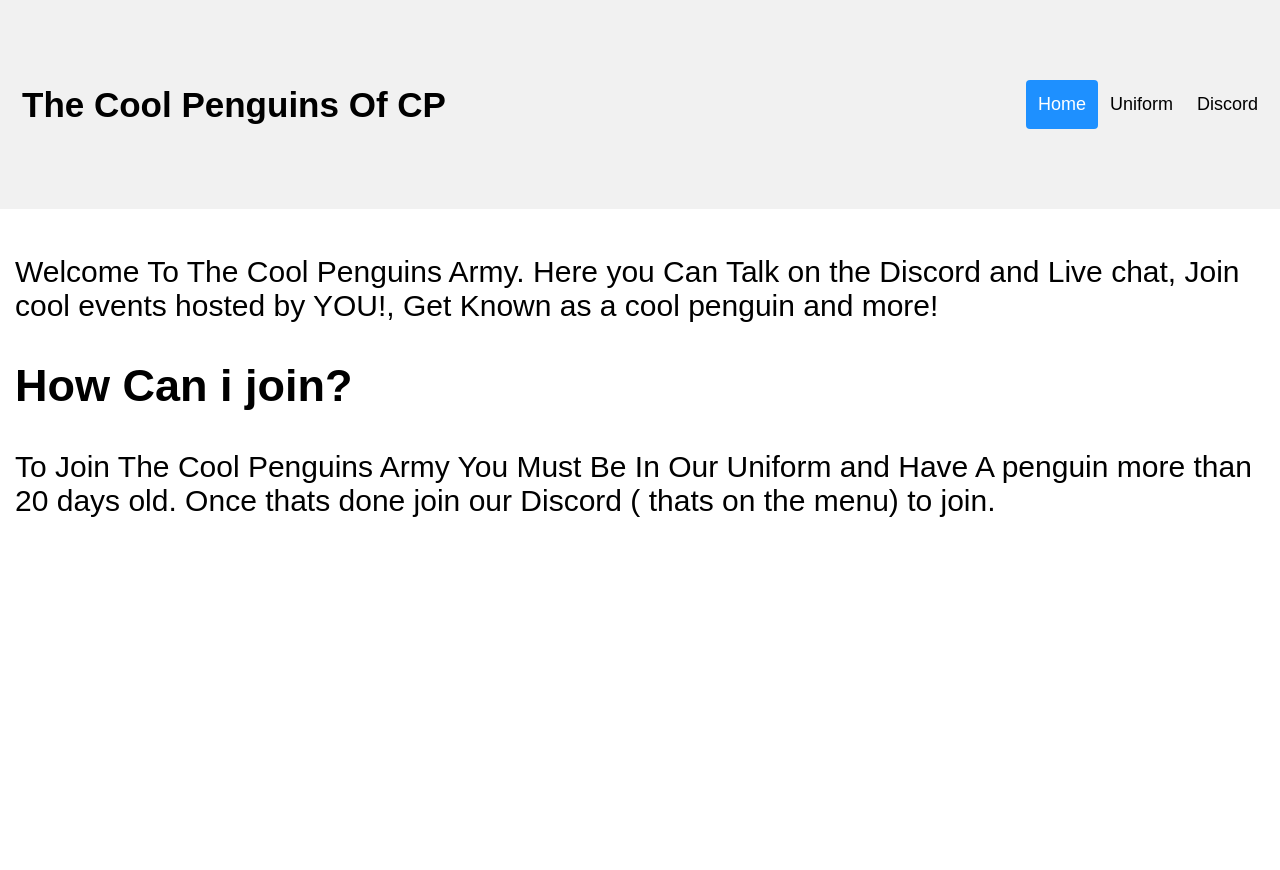
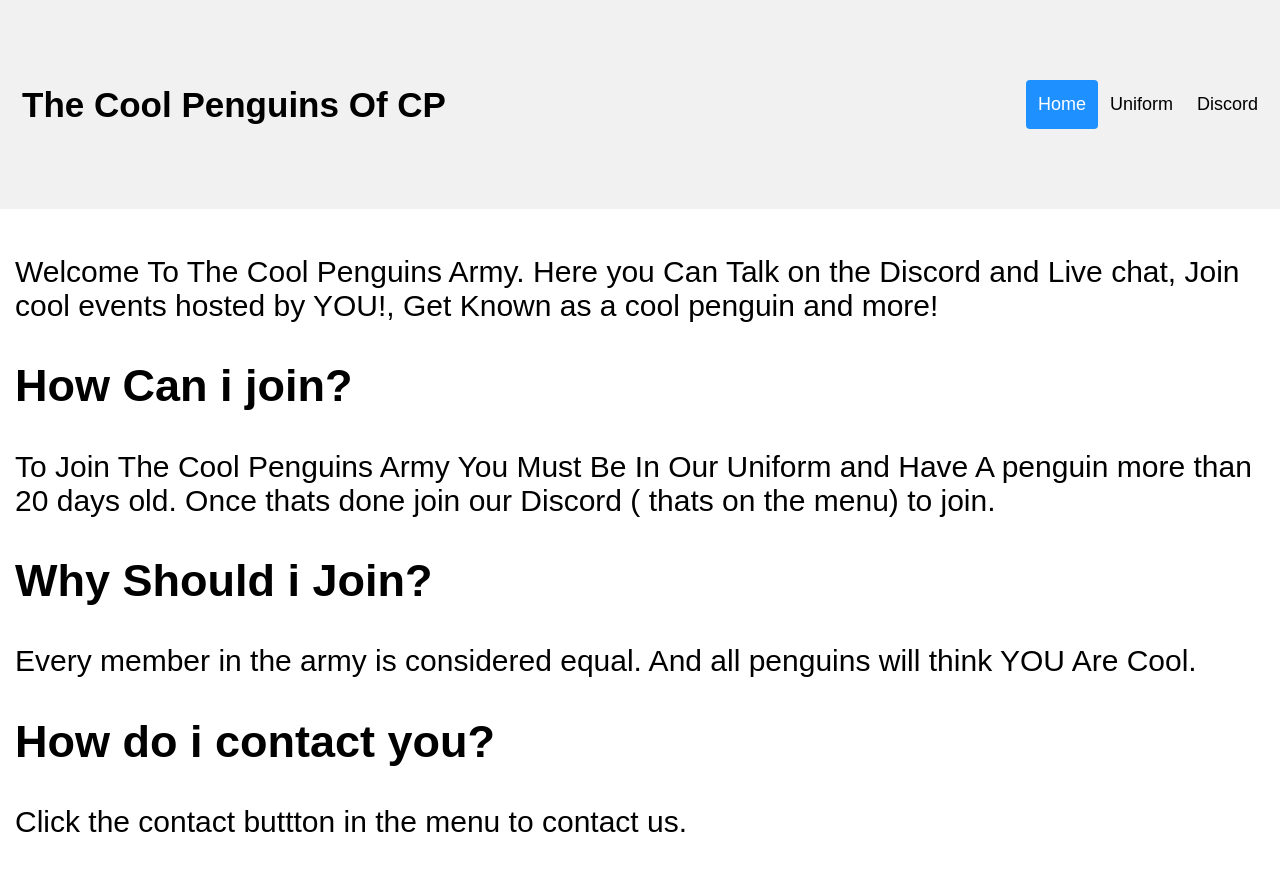
Before and after one commit to IbrahimTGD/coolpenguins, a plain HTML site: page index.html in a window 1280 px wide. Shown: the top 870 px of the page. Drawn offline with Linux system fonts and the light colour scheme.

Commit message:
Update index.html

```diff
--- a/index.html
+++ b/index.html
@@ -151,8 +151,10 @@ body {
 
  <h2> How Can i join? </h2>
  <p> To Join The Cool Penguins Army You Must Be In Our Uniform and Have A penguin more than 20 days old. Once thats done join our Discord ( thats on the menu) to join. </p>
-
-
+ <h2> Why Should i Join? </h2>
+ <p> Every member in the army is considered equal. And all penguins will think YOU Are Cool. </p>
+ <h2> How do i contact you? </h2>
+ <p>Click the contact buttton in the menu to contact us. </p>
 
 
 <script>
```
